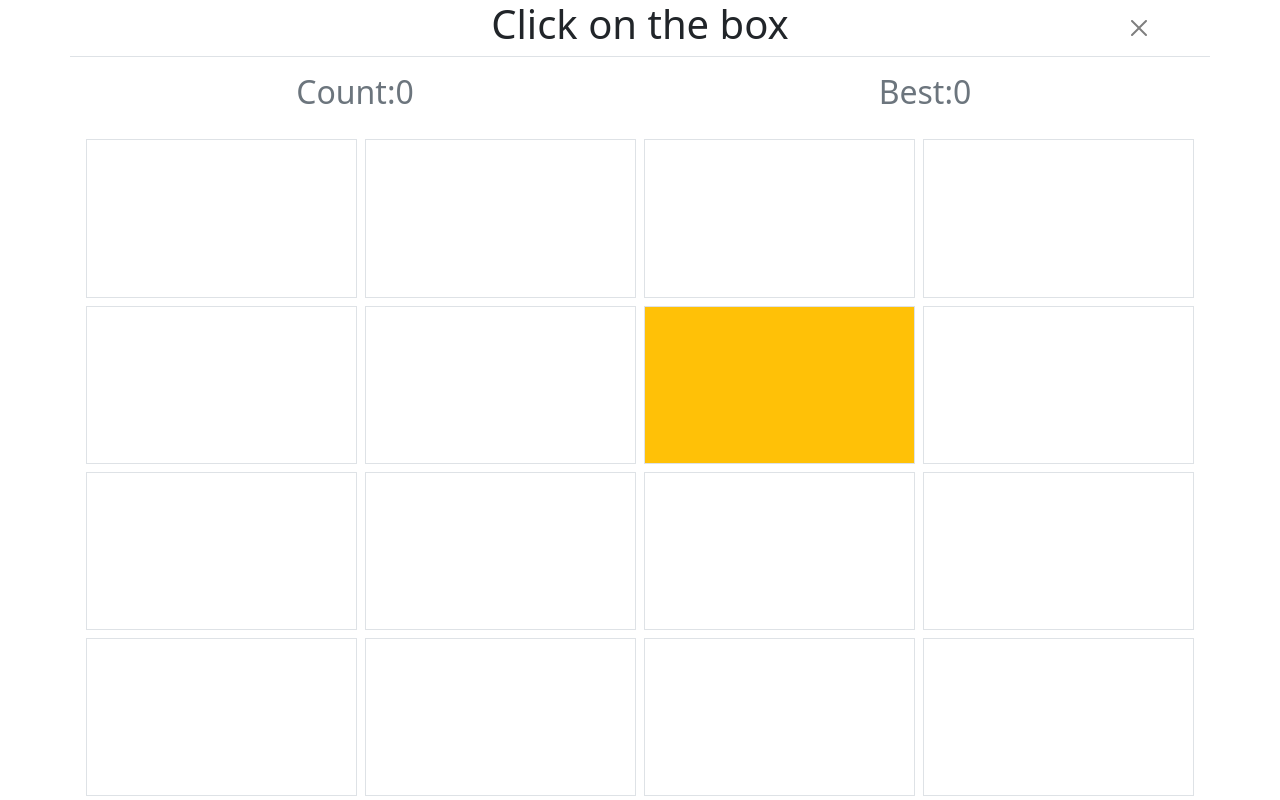
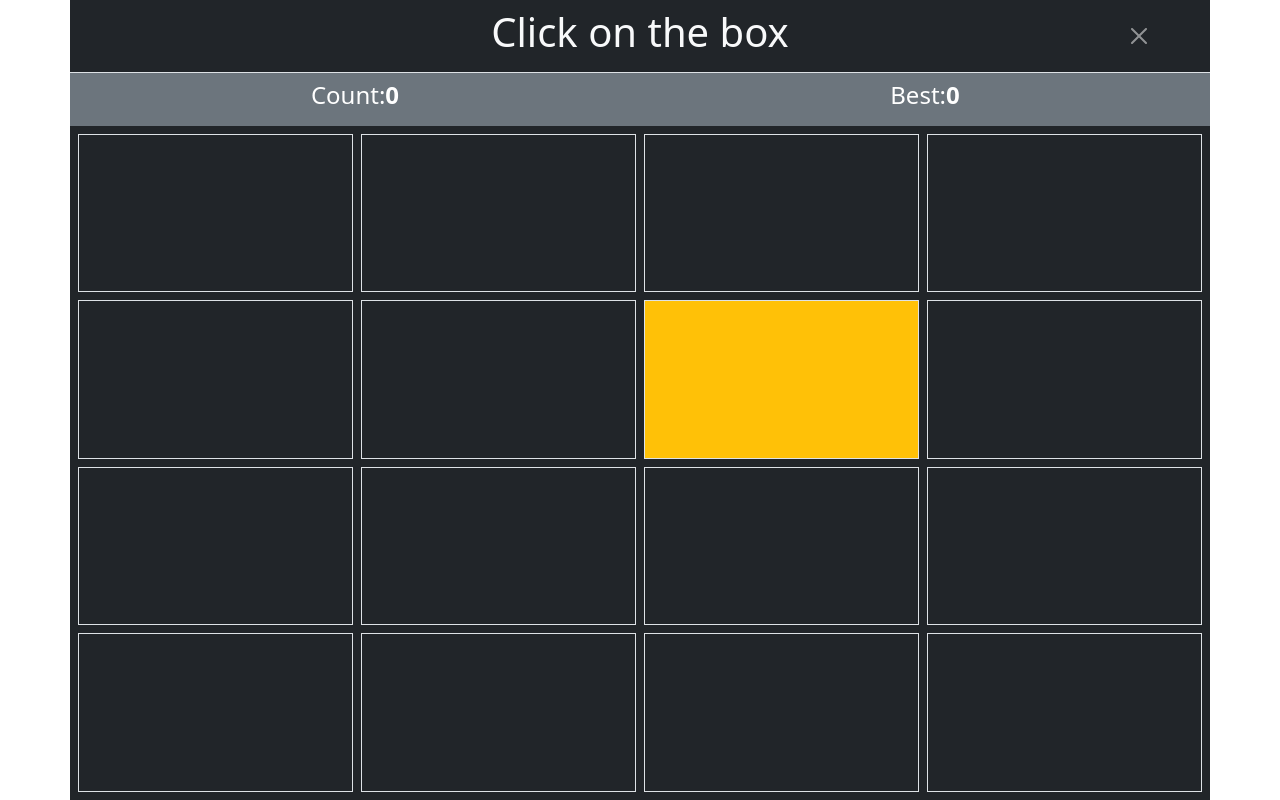
Before and after one commit to ragsub/smplgames, a Django app: page /seek/ in a window 1280 px wide. Run offline with Django 4.2, Linux system fonts and the light colour scheme; some libraries are stand-ins or nearby versions.

Commit message:
dark mode

```diff
--- a/games/seek/templates/seek/__core_seek.html
+++ b/games/seek/templates/seek/__core_seek.html
@@ -4,22 +4,24 @@
     <button hidden x-ref="submit_button" hx-post="{{request.path}}" hx-trigger="click" hx-target="#swap_div"
     hx-swap="innerHTML">Submit</button>
 </form>
-<div class="row border-bottom">
+<div class="row border-bottom bg-dark py-2">
     <div class="col-1"></div>
-    <div class="col-10 h1 text-center">Click on the box</div>
-    <div class="col-1 d-flex align-items-center"><button type="button" class="btn-close"></button></div>
+    <div class="col-10 h1 text-center text-light">Click on the box</div>
+    <div class="col-1 d-flex align-items-center"><button type="button" class="btn-close btn-close-white"></button></div>
 </div>
-        <div class="row my-2 py-2">
+<div class="row py-2 bg-secondary">
     <div class="col-6 d-flex align-items-center justify-content-center">
-        <span class=" h2 align-middle text-center text-secondary">Count: </span>
-        <span class="h2 text-secondary" x-text="count_xmodel"></span>
+        <span class="h4 align-middle text-center text-white">Count: </span>
+        <span class="h4 text-white fw-bold" x-text="count_xmodel"></span>
     </div>
     <div class="col-6 d-flex align-items-center justify-content-center">
-        <span class=" h2 align-middle text-center text-secondary">Best: </span>
-        <span class="h2 text-secondary" x-text={{best}}></span>
+        <span class=" h4 align-middle text-center text-white">Best: </span>
+        <span class="h4 text-white fw-bold" x-text={{best}}></span>
     </div>
 </div>
-<div class="container h-100">
+<div class="row h-100 bg-dark">
+    <div class="col">
+<div class="container h-100 p-1">
     {%for i in row_range%}
     <div class="row h-25">
 
@@ -33,3 +35,5 @@
     </div>
     {%endfor%}
 </div>
+</div>
+</div>
```
